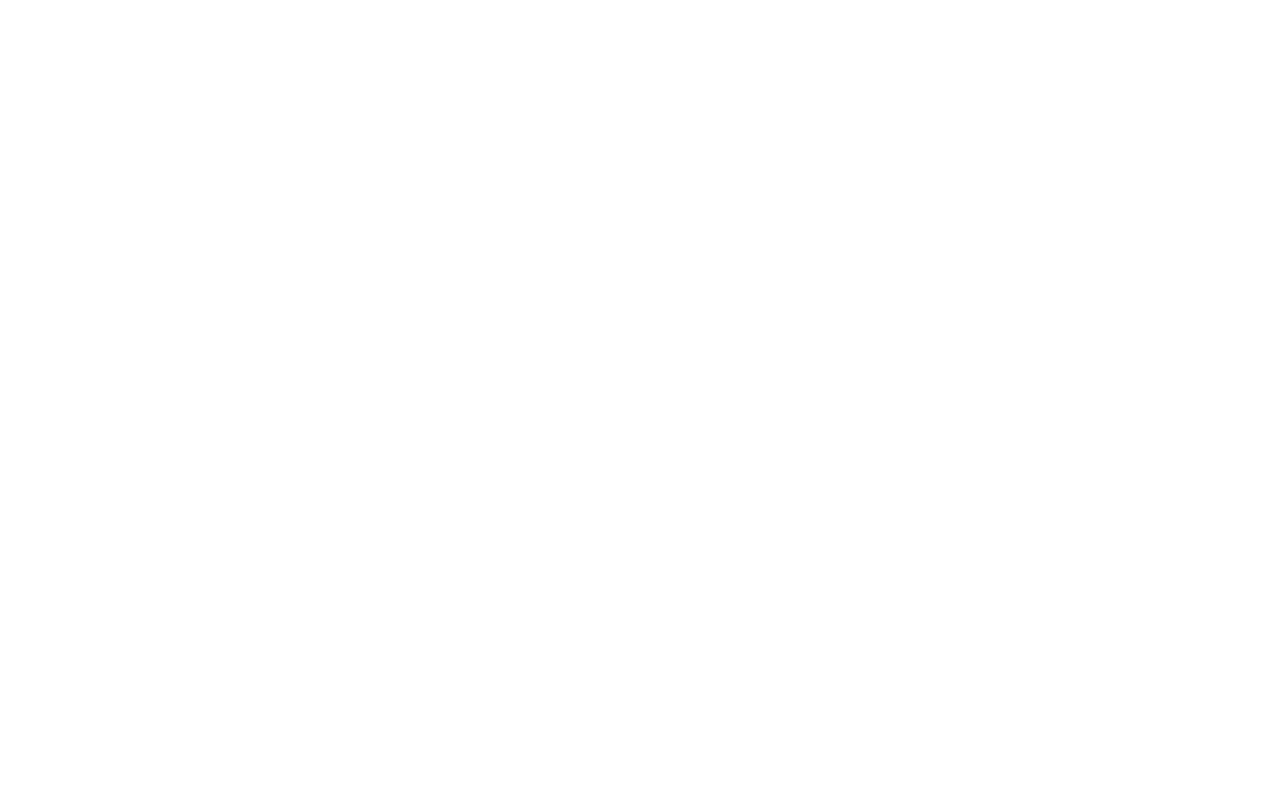
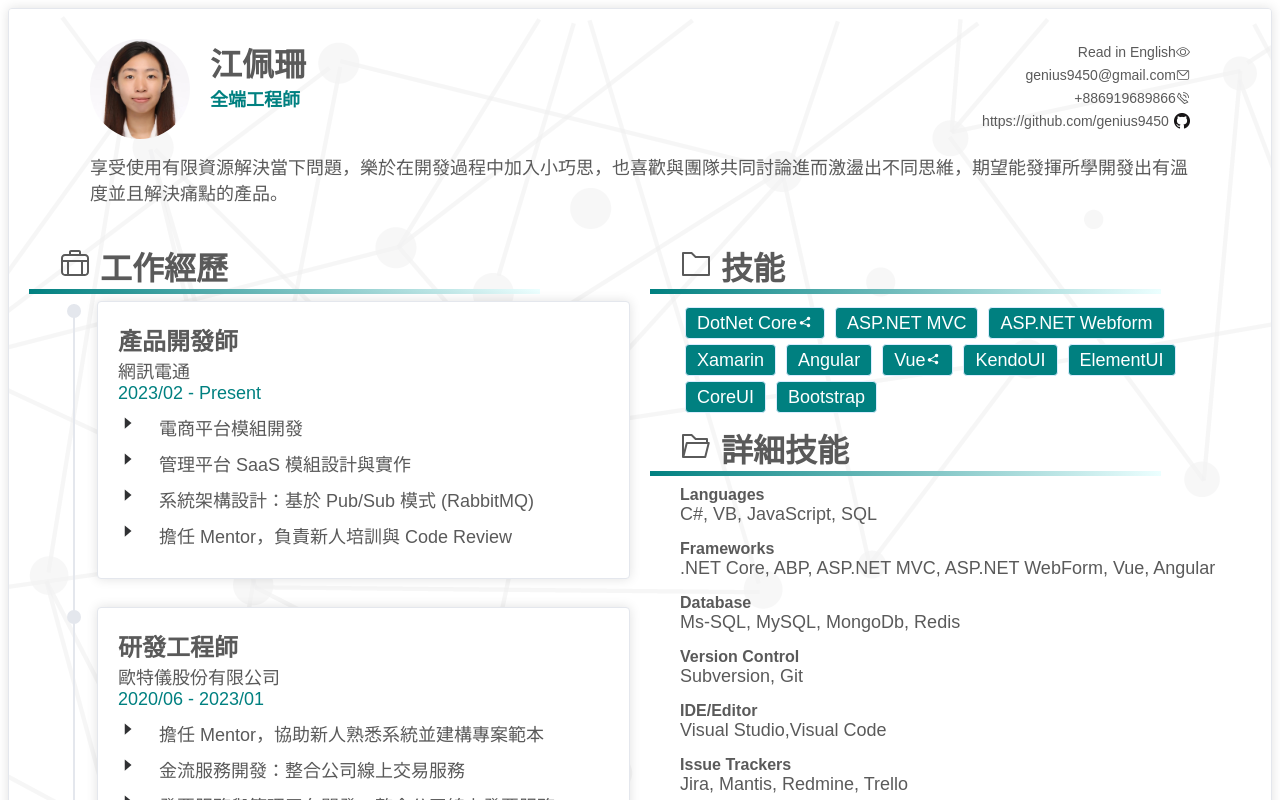
Before and after one commit to genius9450/resume, a Vue app: page /#/zh/index in a window 1280 px wide. Before the commit this address led to /. Shown: the top 800 px of the page. Built offline with nearby package versions, Linux system fonts and the light colour scheme.

Commit message:
refactor lang

```diff
--- a/src/components/EducationSection.vue
+++ b/src/components/EducationSection.vue
@@ -21,17 +21,18 @@
 </template>
 
 <script setup>
+import { computed } from 'vue'
 import sectionTitle from './SectionTitle.vue'
 import { School } from '@element-plus/icons-vue'
 import { useI18n } from 'vue-i18n'
 
 const { t } = useI18n()
 
-const activities = [
+const activities = computed(() => [
   {
     dept: t('hami'),
     school: t('kmu'),
     timestamp: '2012/09 - 2016/06'
   }
-]
+])
 </script>
--- a/src/components/LanguageSection.vue
+++ b/src/components/LanguageSection.vue
@@ -27,13 +27,14 @@
 </template>
 
 <script setup>
+import { computed } from 'vue'
 import sectionTitle from './SectionTitle.vue'
 import { Collection } from '@element-plus/icons-vue'
 import { useI18n } from 'vue-i18n'
 
 const { t } = useI18n()
 
-const languages = [
+const languages = computed(() => [
   {
     lang: t('chinese'),
     rank: 5
@@ -46,5 +47,5 @@ const languages = [
     lang: t('english'),
     rank: 3
   }
-]
+])
 </script>
--- a/src/components/PersonalInfo.vue
+++ b/src/components/PersonalInfo.vue
@@ -19,7 +19,7 @@
         >
           <el-link
             type="info"
-            :href="switchLangUrl"
+            @click="switchLang"
           >
             {{ lang }}
             <el-icon><View /></el-icon>
@@ -76,7 +76,7 @@
         <el-col class="contactInfoMobile">
           <el-link
             type="info"
-            :href="switchLangUrl"
+            @click="switchLang"
           >
             <el-icon><View /></el-icon>
             {{ lang }}
@@ -123,6 +123,7 @@
 <script setup>
 import { useI18n } from 'vue-i18n'
 import { defineProps, computed } from 'vue'
+import { useRoute, useRouter } from 'vue-router'
 
 const props = defineProps({
   isAnonymous: {
@@ -131,24 +132,26 @@ const props = defineProps({
   }
 })
 
-const { t } = useI18n()
+const route = useRoute();
+const router = useRouter();
+const { t, locale } = useI18n()
 
-const title = t('myTitle')
-const introduction = t('introduction')
 const email = 'genius9450@gmail.com'
 const phone = '+886919689866'
 const github = 'https://github.com/genius9450'
 
+const title = computed(() => t('myTitle'))
+const introduction = computed(() => t('introduction'))
 const name = computed(() => props.isAnonymous ? t('myNickName') : t('myName'))
 
 const lang = computed(() => {
-  let currentLang = localStorage.getItem('lang');
-  return currentLang == 'en' ? '閱讀中文' : 'Read in English';
+  return locale.value == 'en' ? '閱讀中文' : 'Read in English';
 })
 
-const switchLangUrl = computed(() => {
-  return localStorage.getItem('lang') == 'zh' ? '?lang=en' : '?lang=zh';
-})
+const switchLang = () => {
+  const newLang = locale.value === 'zh' ? 'en' : 'zh';
+  router.push({ name: route.name, params: { lang: newLang } });
+}
 </script>
 
 <style scoped>
--- /dev/null
+++ b/src/lang/index.js
@@ -0,0 +1,15 @@
+import { createI18n } from 'vue-i18n'
+import zh from './zh.json'
+import en from './en.json'
+
+const i18n = createI18n({
+  legacy: false,
+  locale: 'zh', // 固定預設值，實際語言由路由守衛控制
+  fallbackLocale: 'zh',
+  messages: {
+    'zh': zh,
+    'en': en
+  }
+});
+
+export default i18n;
--- a/src/main.js
+++ b/src/main.js
@@ -4,32 +4,9 @@ import router from './router'
 import ElementPlus from 'element-plus'
 import 'element-plus/dist/index.css'
 import 'element-plus/theme-chalk/display.css';
-import { createI18n } from 'vue-i18n'
-import zh from './lang/zh.json'
-import en from './lang/en.json'
+import i18n from './lang' // 從新檔案匯入
 
 const app = createApp(App)
-
-// 預設使用的語系
-let locale = ''
-switch(new URL(window.location.href).searchParams.get('lang')?.toUpperCase()) {
-  case 'EN':
-    locale = 'en';
-    break;
-  default:
-    locale = 'zh';
-    break;
-}
-localStorage.setItem('lang', locale);
-
-const i18n = createI18n({
-  legacy: false,
-  locale: locale,
-  messages: {
-    'zh': zh,
-    'en': en
-  }
-});
 
 import * as ElementPlusIconsVue from '@element-plus/icons-vue'
 
@@ -40,4 +17,18 @@ for (const [key, component] of Object.entries(ElementPlusIconsVue)) {
 app.use(router)
 app.use(ElementPlus)
 app.use(i18n)
+
+router.beforeEach((to, from, next) => {
+  const lang = to.params.lang;
+
+  // 驗證語言參數
+  if (['en', 'zh'].includes(lang)) {
+    i18n.global.locale.value = lang;
+    return next();
+  }
+
+  // 如果語言參數無效或缺失，則重定向到預設的中文頁面
+  return next('/zh/index');
+});
+
 app.mount('#app')
--- a/src/views/HomePage.vue
+++ b/src/views/HomePage.vue
@@ -16,14 +16,14 @@
 
 <script setup>
 import { computed } from 'vue'
+import { useRoute } from 'vue-router'
 import BgImg from "../assets/bg.png"
 import PersonalInfo from '../components/PersonalInfo.vue'
 import MainContent from '../components/MainContent.vue'
 
 const bgImg = BgImg
-const isAnonymous = computed(() => {
-  return window.location.pathname.includes('/anonymous');
-})
+const route = useRoute()
+const isAnonymous = computed(() => route.name === 'Anonymous')
 </script>
 
 <style>
```
Also changed, not shown: src/router/index.js (+9 -4 lines), 1 other file (tests, documents, lock files or other folders).
